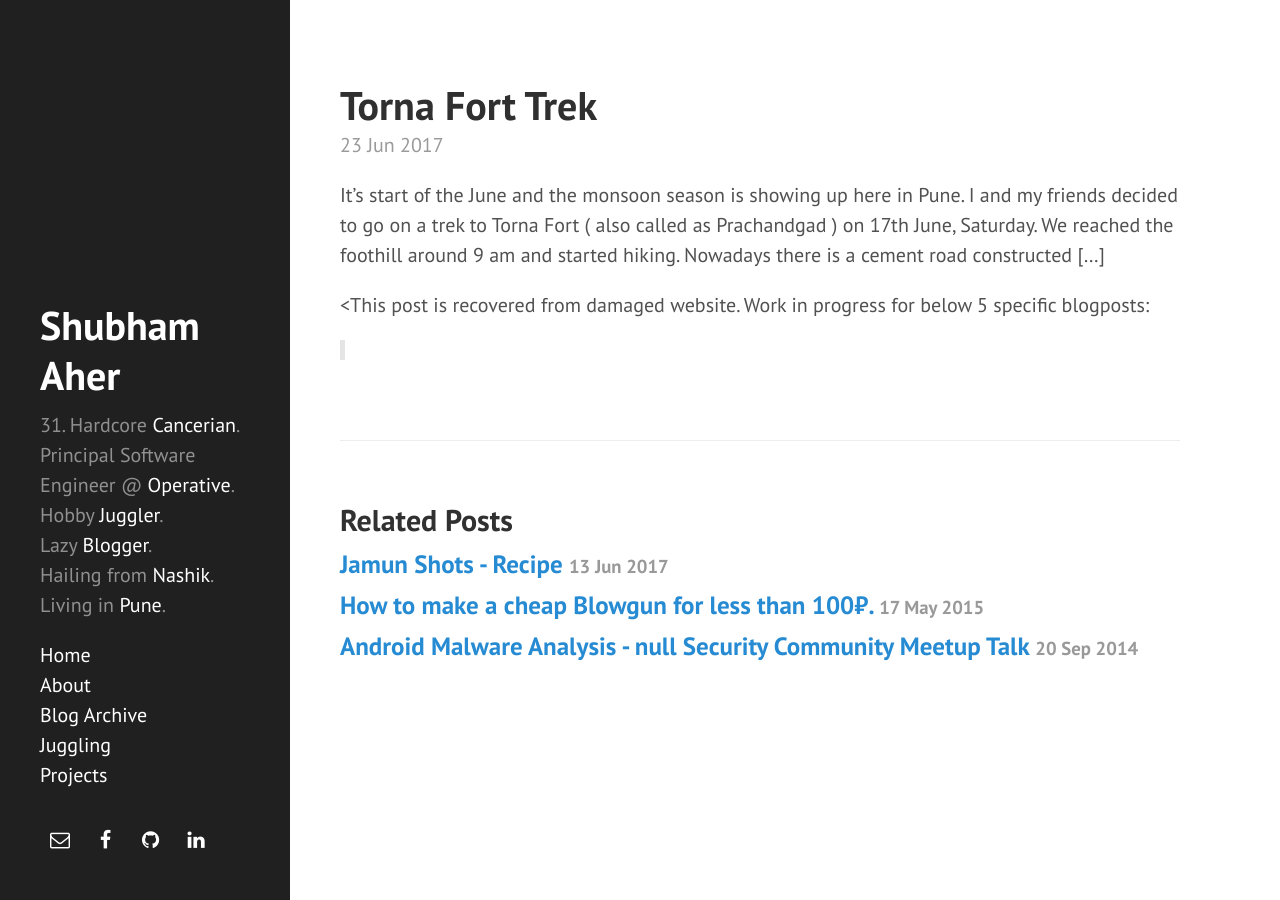
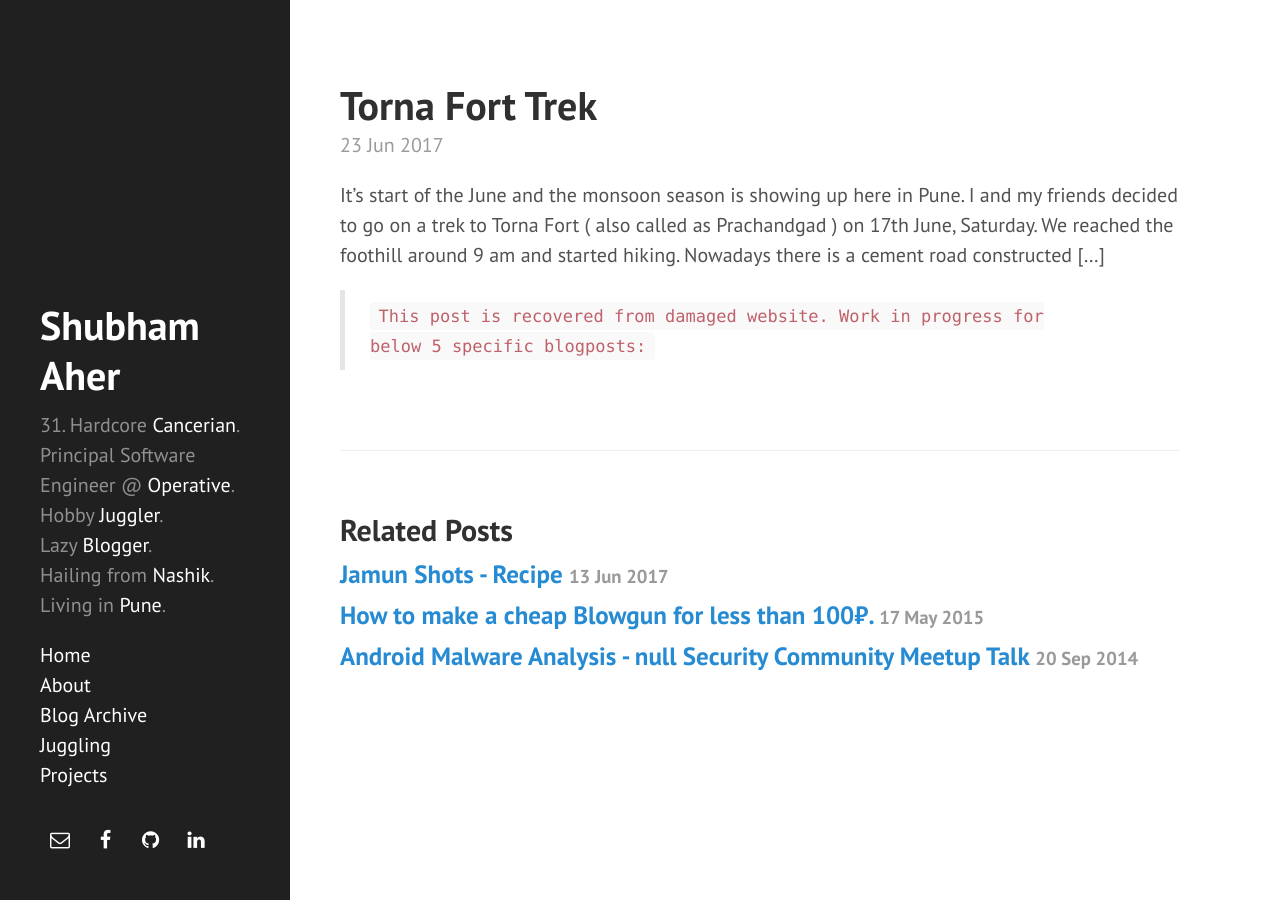
Before and after one commit to shubham-aher/shubham-aher.github.io, a Jekyll site: the page built from _posts/2017-06-23-torna-fort-trek.md, in a window 1280 px wide. Built offline with Jekyll 4.4.1, drawn with Linux system fonts in a browser that asks for light colours; nearby versions of some CDN libraries; comment, search, counter and statistics services are not loaded.

```diff
--- a/_posts/2017-06-23-torna-fort-trek.md
+++ b/_posts/2017-06-23-torna-fort-trek.md
@@ -5,5 +5,5 @@ title: Torna Fort Trek
 
 It’s start of the June and the monsoon season is showing up here in Pune. I and my friends decided to go on a trek to Torna Fort ( also called as Prachandgad ) on 17th June, Saturday. We reached the foothill around 9 am and started hiking. Nowadays there is a cement road constructed […]
 
-<This post is recovered from damaged website. Work in progress for below 5 specific blogposts:
+> ``This post is recovered from damaged website. Work in progress for below 5 specific blogposts:``
 >
```
